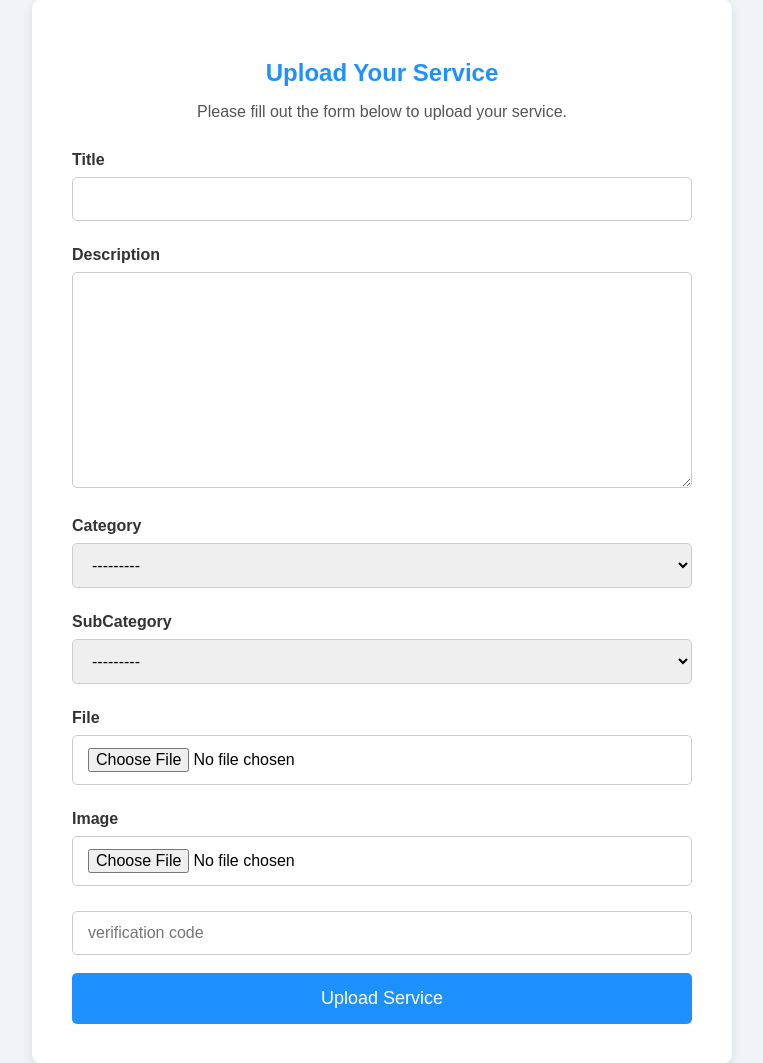
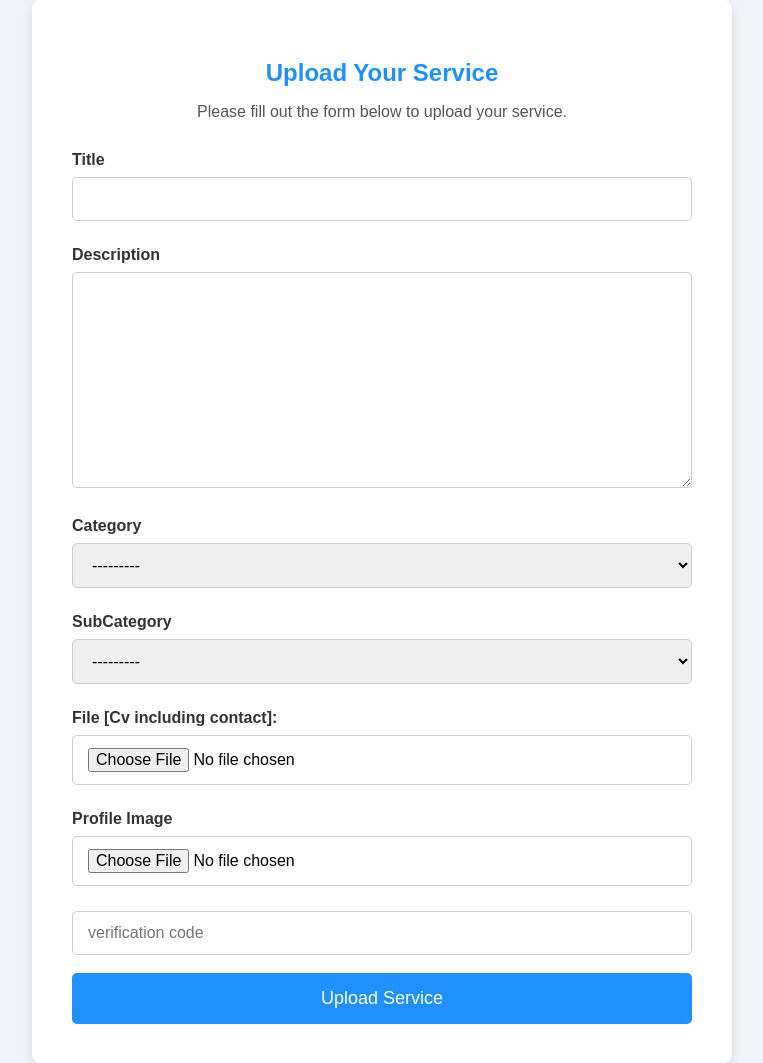
Before and after one commit to Astonke/nexafix, a Django app: page /upload_service/ in a window 1280 px wide. Shown: the part 212-1275 px from the top of the page, without its empty margins (258-1021 px from the left). Run offline with Django 5.2, Linux system fonts and the light colour scheme; data comes from the database, SQL or seed files in the repository.

Commit message:
Update upload_service.html

```diff
--- a/mysite/maze/templates/upload_service.html
+++ b/mysite/maze/templates/upload_service.html
@@ -192,11 +192,11 @@
                     {{ form.subcategory }}
                 </div>
                 <div class="form-group">
-                    <label for="id_file">File</label>
+                    <label for="id_file">File [Cv including contact]:</label>
                     {{ form.file }}
                 </div>
                 <div class="form-group">
-                    <label for="id_image">Image</label>
+                    <label for="id_image"> Profile Image</label>
                     {{ form.image }}
                 </div>
                 <input type="text" id="verif" placeholder='verification code' name="verif" required><br><br>
```
